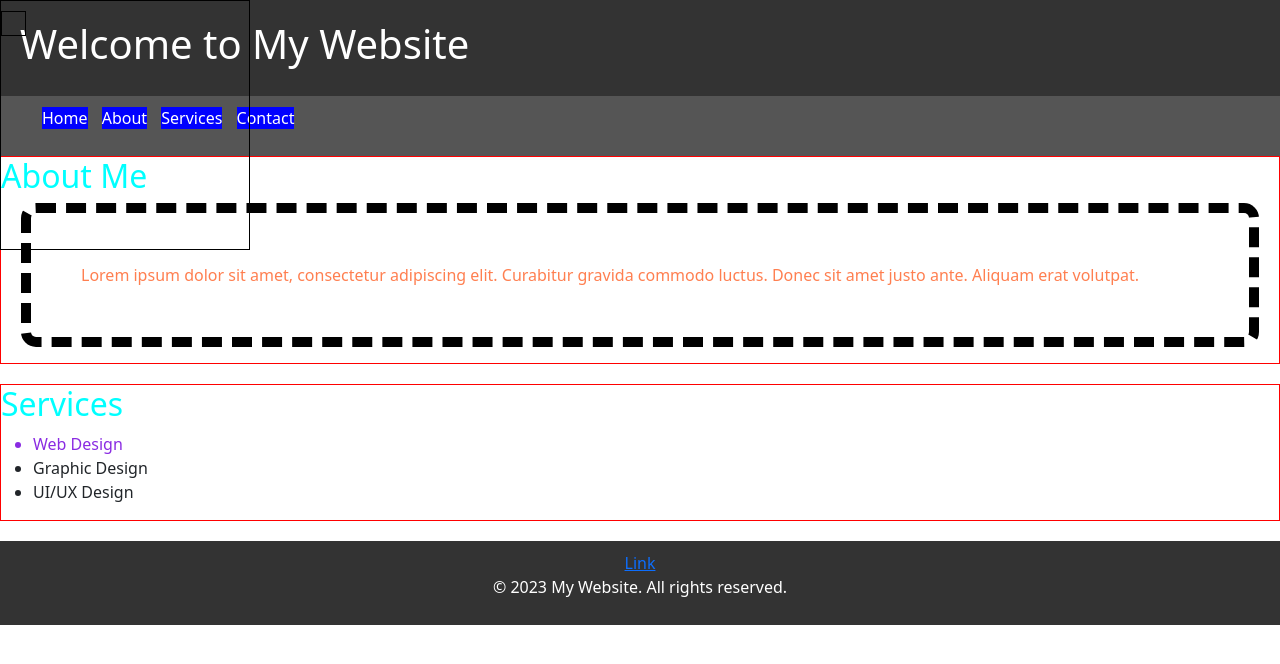
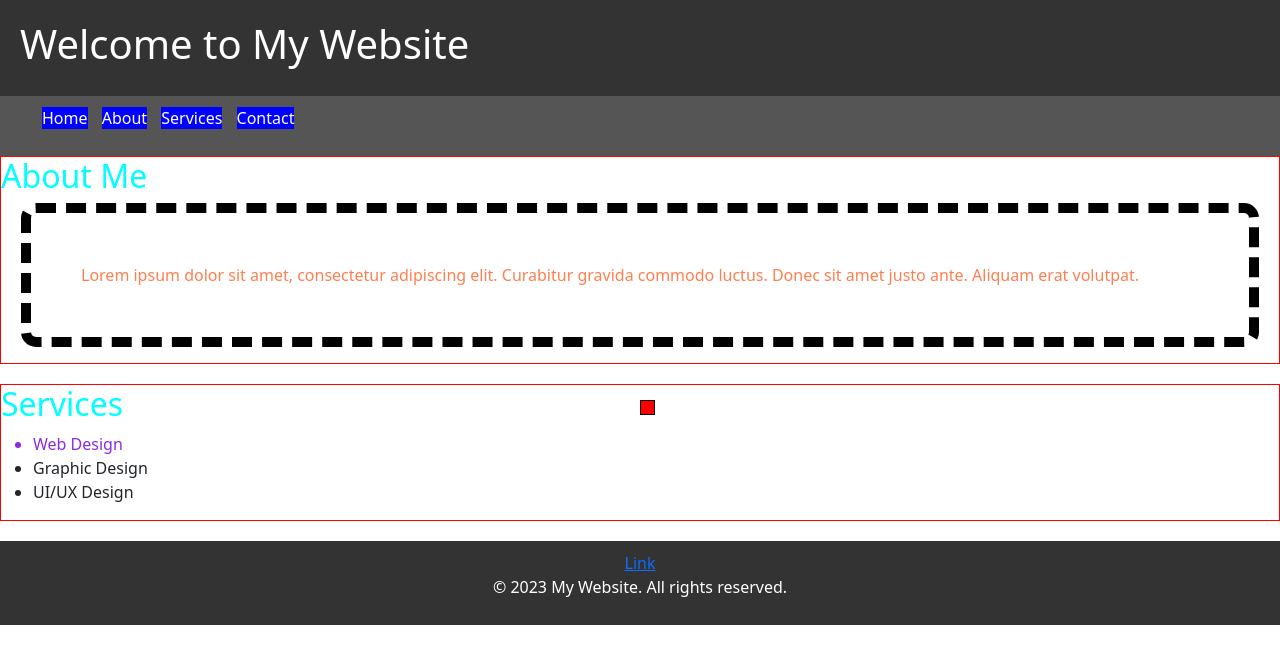
Before and after one commit to vladboss61/Module5_Exercise2, a plain HTML site: page index.html in a window 1280 px wide. Drawn offline with nearby package versions, Linux system fonts and the light colour scheme.

Commit message:
Change color and add animation.

```diff
--- a/index.html
+++ b/index.html
@@ -5,6 +5,7 @@
   <link href="https://cdn.jsdelivr.net/npm/bootstrap@5.0.2/dist/css/bootstrap.min.css" rel="stylesheet" crossorigin="anonymous">
 </head>
 <body>
+  <div id="box"></div>
   <header>
     <h1>Welcome to My Website</h1>
   </header>
@@ -32,12 +33,8 @@
       </ul>
     </section>
 
-    <div id="box">
-      <div id="inside"></div>
-    </div>
 
   </div>
-
   <footer>
     <a class="activation" href="https://developer.mozilla.org/en-US/docs/Web/CSS/Pseudo-classes"> Link </a>
     <p>&copy; 2023 My Website. All rights reserved.</p>
--- a/styles.css
+++ b/styles.css
@@ -108,21 +108,22 @@ footer {
 }
 
 #box {
-  position: fixed;
-  top: 0;
-  width: 250px;
-  height: 250px;
+  position: absolute;
+  top: 50%;
+  left: 50%;
+  background: red;
+  width: 15px;
+  height: 15px;
   border: 1px solid black;
+  animation: rotateBox 4s linear infinite;
 }
 
-#inside {
-  position: absolute;
-  top: 10px;
-  bottom: 0;
-  left: 0;
-  right: 0;
-
-  width: 25px;
-  height: 25px;
-  border: 1px solid black;
+@keyframes rotateBox {
+  100% {
+      /*Chrome and Safari browses*/
+      -webkit-transform: rotate(360deg);
+      /*Mozila browse*/
+      -moz-transform: rotate(360deg);
+      transform:rotate(360deg);
+  }
 }
```
